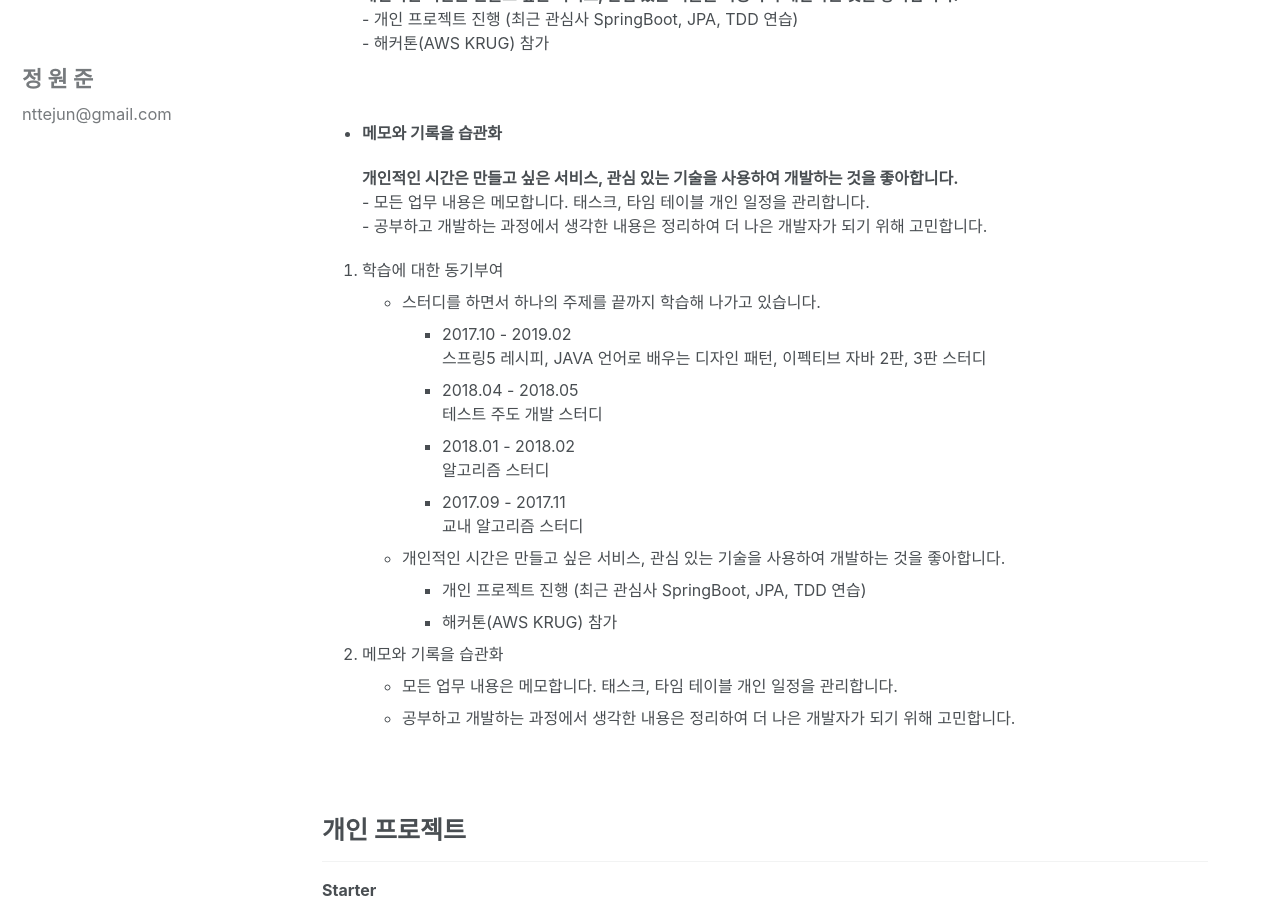
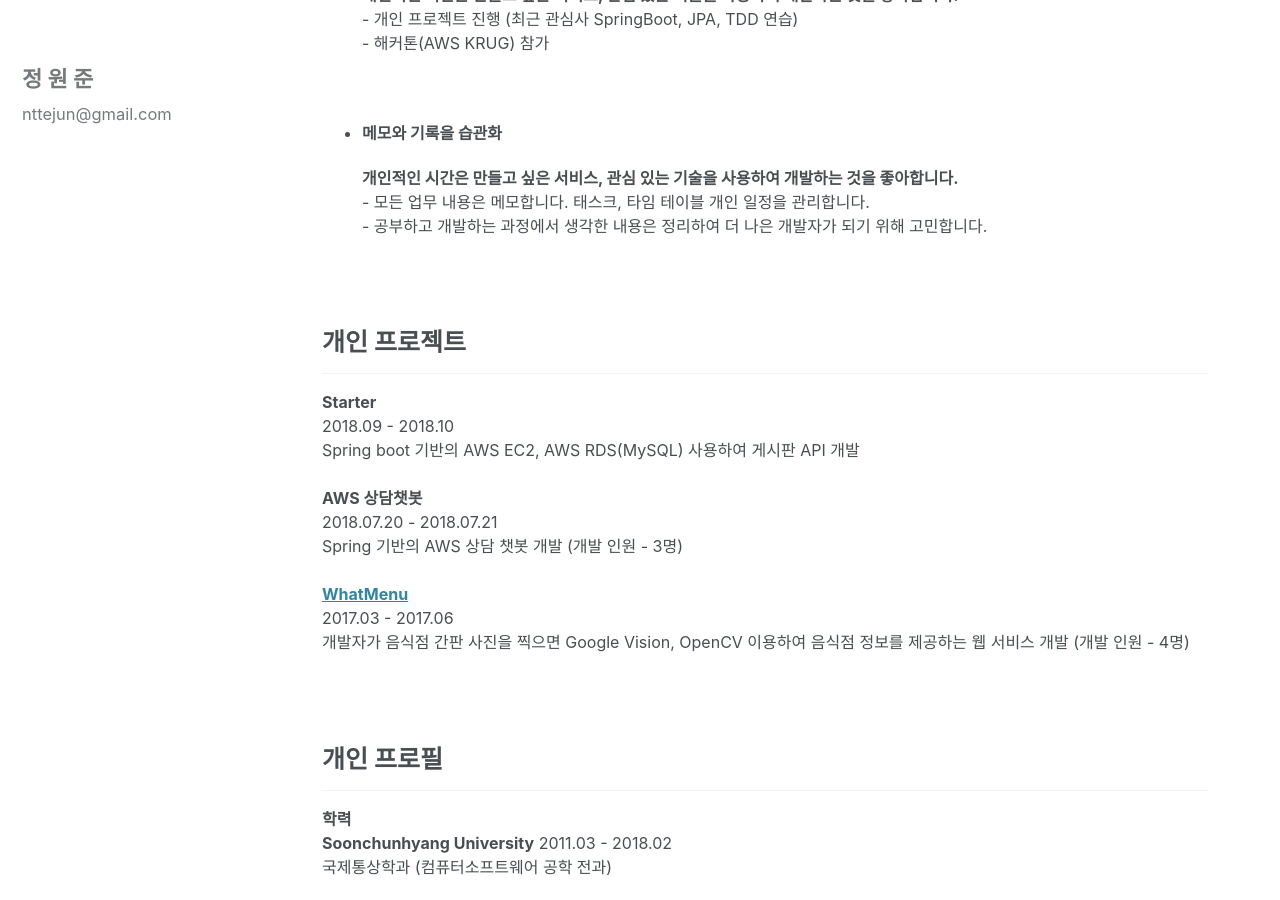
Before and after one commit to nttejun/nttejun.github.io, a Jekyll site: the page built from _posts/2019-04-28-portfolio.md, in a window 1280 px wide and 900 px high, scrolled down 2917 px. Built offline with Jekyll 4.4.1, drawn with Linux system fonts in a browser that asks for light colours; cached includes are drawn as plain includes; nearby versions of some CDN libraries.

Commit message:
Updated portfolio 20191003

```diff
--- a/_posts/2019-04-28-portfolio.md
+++ b/_posts/2019-04-28-portfolio.md
@@ -161,24 +161,6 @@ Software Engineer</h3>
         - 공부하고 개발하는 과정에서 생각한 내용은 정리하여 더 나은 개발자가 되기 위해 고민합니다.
     </p>
 
-1. 학습에 대한 동기부여
-    - 스터디를 하면서 하나의 주제를 끝까지 학습해 나가고 있습니다.
-        - 2017.10 - 2019.02 <br>
-        스프링5 레시피, JAVA 언어로 배우는 디자인 패턴, 이펙티브 자바 2판, 3판 스터디
-        - 2018.04 - 2018.05 <br>
-        테스트 주도 개발 스터디
-        - 2018.01 - 2018.02 <br>
-        알고리즘 스터디
-        - 2017.09 - 2017.11 <br>
-        교내 알고리즘 스터디
-    - 개인적인 시간은 만들고 싶은 서비스, 관심 있는 기술을 사용하여 개발하는 것을 좋아합니다.
-        - 개인 프로젝트 진행 (최근 관심사 SpringBoot, JPA, TDD 연습)
-        - 해커톤(AWS KRUG) 참가
-
-2. 메모와 기록을 습관화
-    - 모든 업무 내용은 메모합니다. 태스크, 타임 테이블 개인 일정을 관리합니다.
-    - 공부하고 개발하는 과정에서 생각한 내용은 정리하여 더 나은 개발자가 되기 위해 고민합니다.
-
 <br>
 <br>
 
@@ -205,14 +187,13 @@ Spring 기반의 AWS 상담 챗봇 개발 (개발 인원 - 3명)
 <h1>개인 프로필</h1>
 ---
 
-<h4>학력</h4>
+<b>학력</b><br>
 <b>Soonchunhyang University</b> 2011.03 - 2018.02<br>
 국제통상학과 (컴퓨터소프트웨어 공학 전과)<br>
 <br>
 <b>무원고등학교</b> 2008.03 - 2011.02<br>
-
 <br>
-
-<h4>링크</h4>
+<br>
+<b>링크</b><br>
 https://github.com/nttejun<br>
 https://wjjeong.tistory.com/ (https://wjun.tistory.com/)
```
